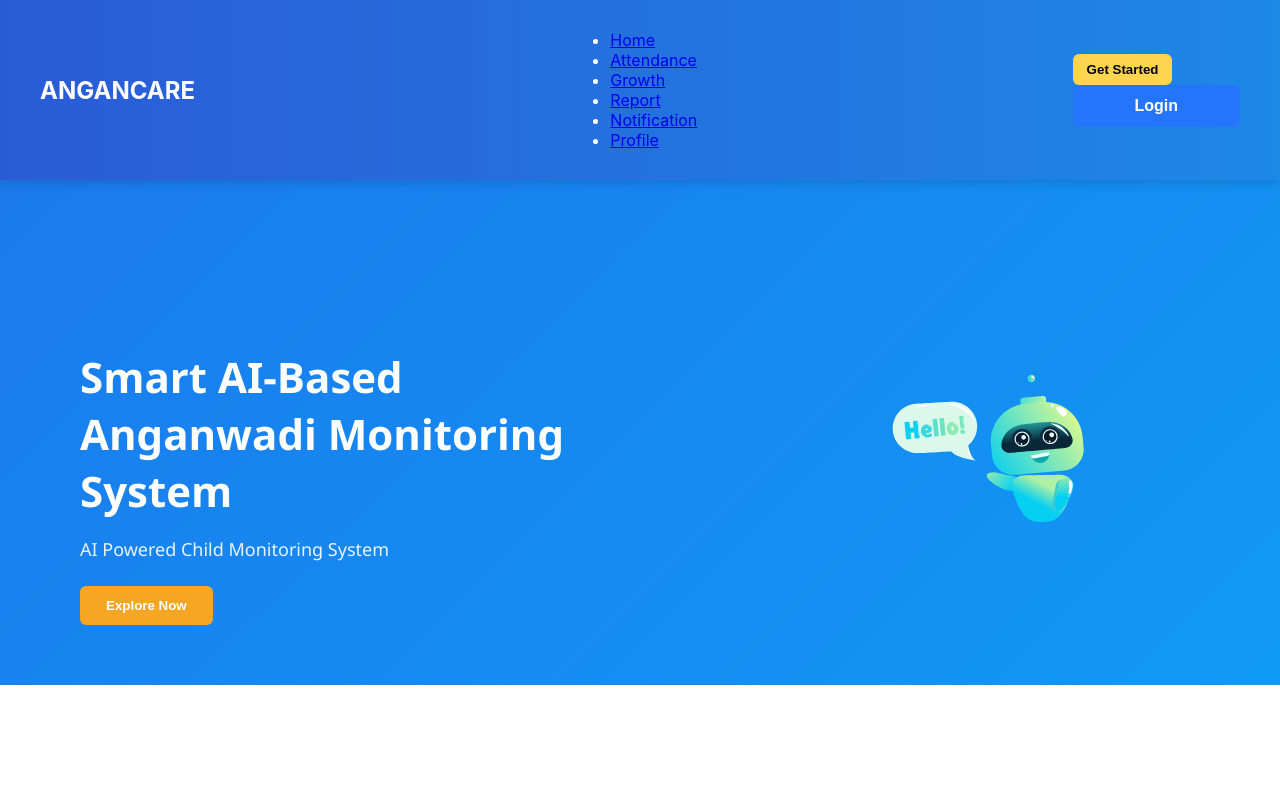
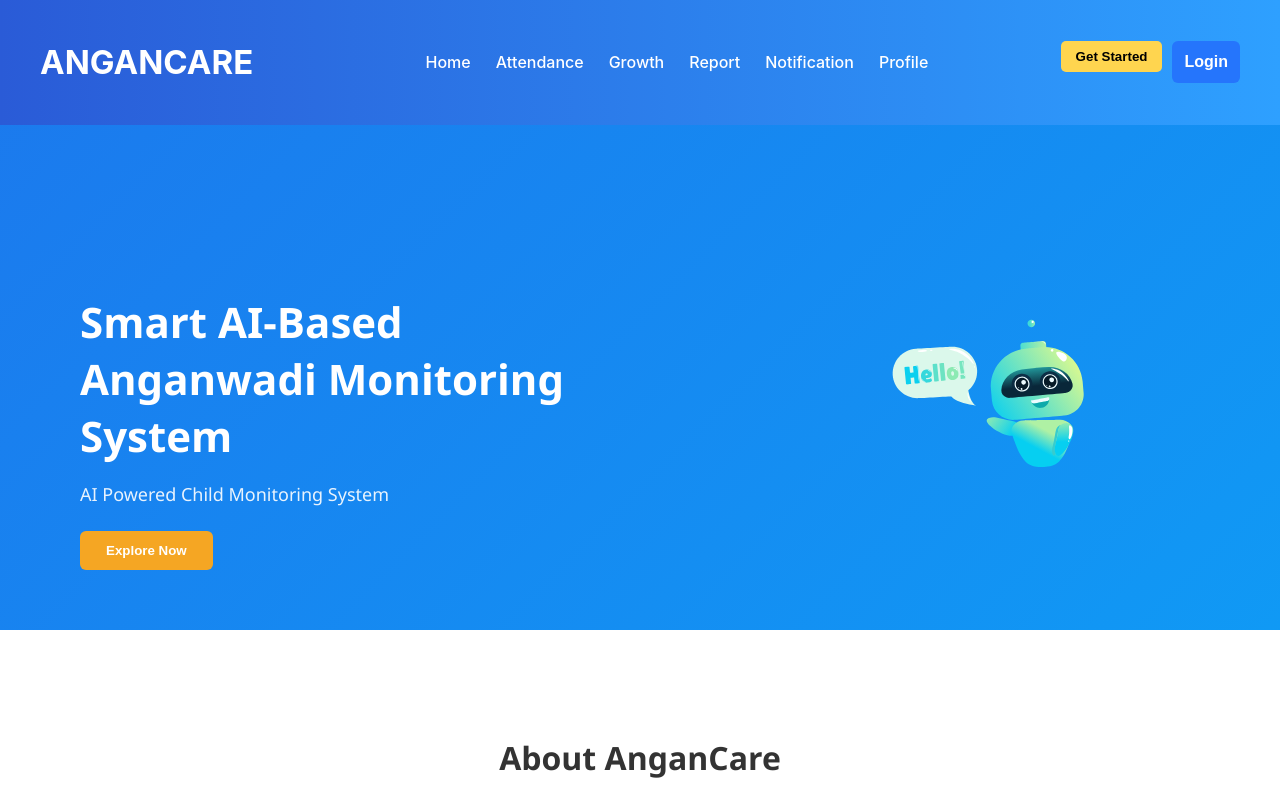
Before and after one commit to Vimalraj1208/AnganCare, a React (Create React App) app in the folder client/: page / in a window 1280 px wide. Shown: the top 799 px of the page. Built offline with nearby package versions, Linux system fonts and the light colour scheme.

Commit message:
inital project upload

```diff
--- a/client/src/styles/Navbar.css
+++ b/client/src/styles/Navbar.css
@@ -1,146 +1,57 @@
 .navbar{
-
-position:sticky;
-top:0;
-
 display:flex;
+justify-content:space-between;
 align-items:center;
-justify-content:space-between;
-
-padding:14px 40px;
-
-background:linear-gradient(90deg,#2A5BD7,#1e88e5);
-
+padding:15px 40px;
+background:linear-gradient(90deg,#2a5bd7,#2ea0ff);
 color:white;
-
-z-index:1000;
-
-box-shadow:0 3px 10px rgba(0,0,0,0.15);
-
 }
 
-/* LOGO */
-
-.logo{
-
-font-size:20px;
-font-weight:700;
-letter-spacing:1px;
-
+.navbar-logo{
+font-size:22px;
+font-weight:bold;
 }
 
-/* LINKS */
-
-.nav-links{
-
+.navbar-links{
 display:flex;
-gap:28px;
-
+gap:25px;
 list-style:none;
-
-font-size:15px;
-
 }
 
-.nav-links li{
-
-cursor:pointer;
-padding:6px 10px;
-transition:0.3s;
-
+.navbar-links li a{
+text-decoration:none;
+color:white;
+font-weight:500;
 }
 
-.nav-links li:hover{
-
-color:#ffd54f;
-transform:translateY(-2px);
-
+.navbar-links li a:hover{
+text-decoration:underline;
 }
 
-/* BUTTON AREA */
-
-.nav-buttons{
-
+.navbar-buttons{
 display:flex;
-gap:12px;
-
+gap:10px;
 }
 
-/* GET STARTED BUTTON */
-
 .get-started{
-
 background:#ffd54f;
-color:black;
-
 border:none;
-
-padding:8px 14px;
-
-border-radius:6px;
-
+padding:8px 15px;
+border-radius:5px;
 cursor:pointer;
-
 font-weight:600;
-
-transition:0.3s;
-
 }
 
-.get-started:hover{
-
-background:#ffca28;
-
-}
-
-/* LOGIN BUTTON */
-
 .login-btn{
-
-background:white;
-color:#2A5BD7;
-
+background:#3b82f6;
 border:none;
-
-padding:8px 14px;
-
-border-radius:6px;
-
+padding:8px 15px;
+border-radius:5px;
+color:white;
 cursor:pointer;
-
 font-weight:600;
-
-transition:0.3s;
-
 }
 
 .login-btn:hover{
-
-background:#f2f2f2;
-
+background:#2563eb;
 }
-
-/* LOGGED STATE */
-
-.logged{
-
-display:flex;
-align-items:center;
-
-background:white;
-
-color:#2A5BD7;
-
-padding:6px 12px;
-
-border-radius:6px;
-
-font-weight:600;
-
-}
-
-.lock-icon{
-
-margin-right:6px;
-
-}
```
